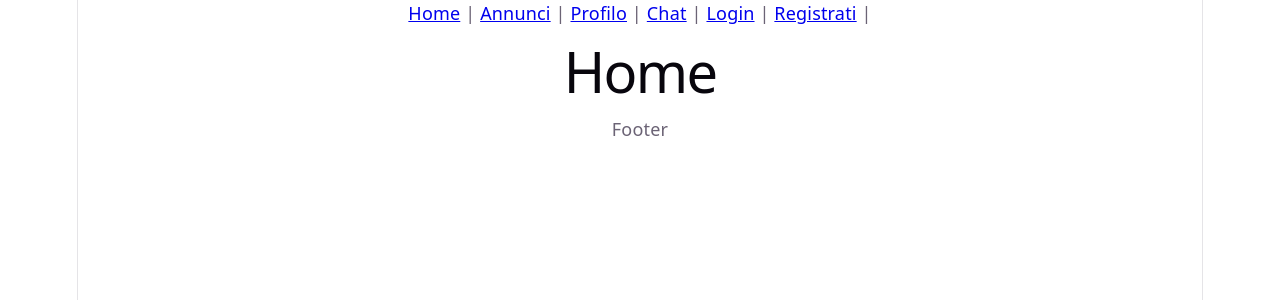
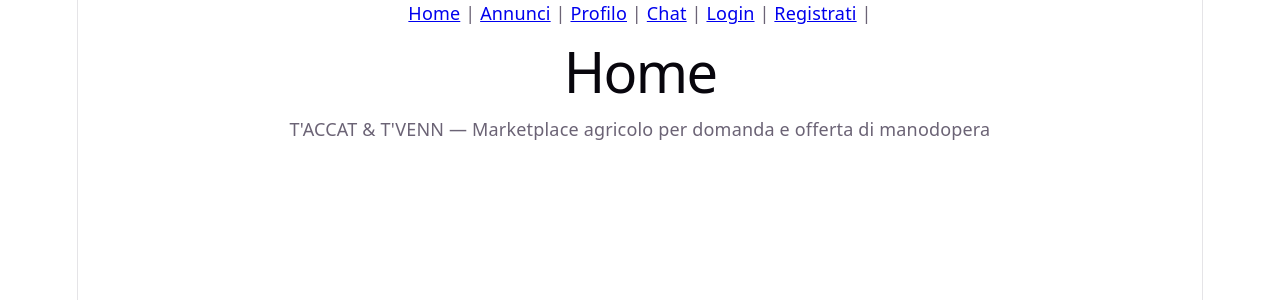
Before and after one commit to lup62/T-ACCAT-T-VENN, a React (Vite) app in the folder client/: page / in a window 1280 px wide. Shown: the top 300 px of the page. Built offline with nearby package versions, Linux system fonts and the light colour scheme.

Commit message:
abbozzo del Footer

```diff
--- a/client/src/components/Footer.jsx
+++ b/client/src/components/Footer.jsx
@@ -0,0 +1,9 @@
+function Footer() {
+    return (
+        <footer>
+            <p>T&apos;ACCAT & T&apos;VENN — Marketplace agricolo per domanda e offerta di manodopera</p>
+        </footer>
+    );
+}
+
+export default Footer;
--- a/client/src/layouts/MainLayout.jsx
+++ b/client/src/layouts/MainLayout.jsx
@@ -1,5 +1,6 @@
 import {Outlet} from "react-router-dom"
 import Navbar from "../components/Navbar"
+import Footer from "../components/Footer";
 
 function MainLayout(){
     return (
@@ -10,7 +11,9 @@ function MainLayout(){
             <main>
                 <Outlet />
             </main>
-            <footer>Footer</footer>
+            <footer>
+                <Footer />
+            </footer>
         </div>
     );
 }
```
